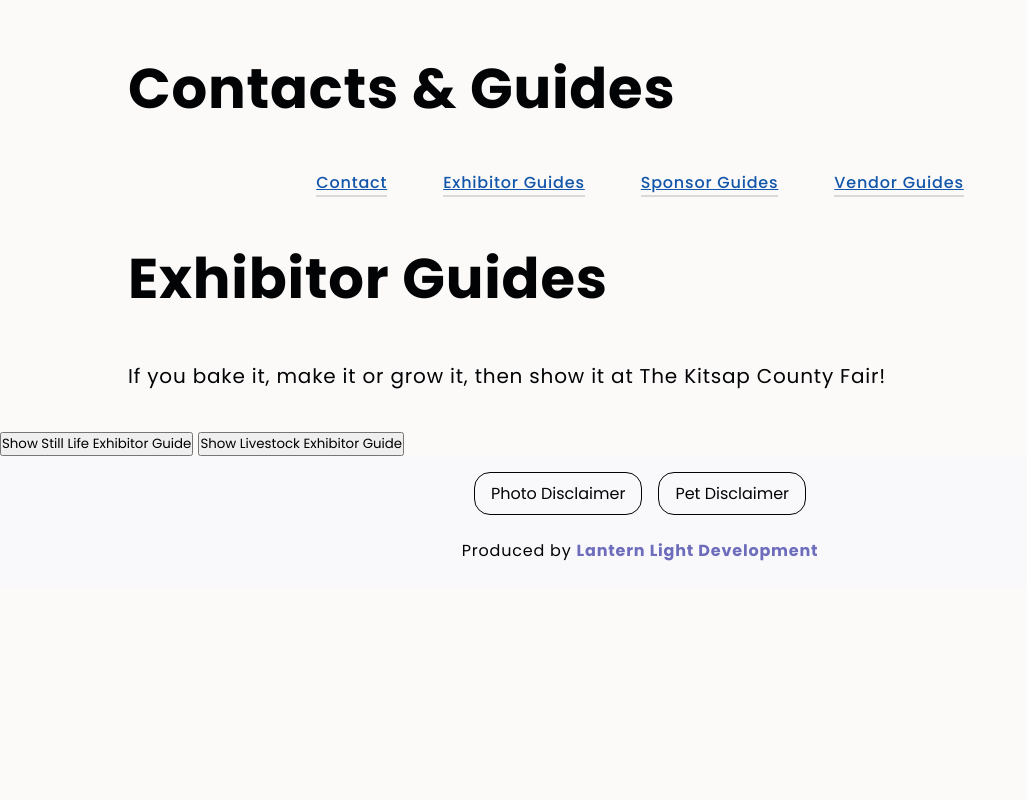
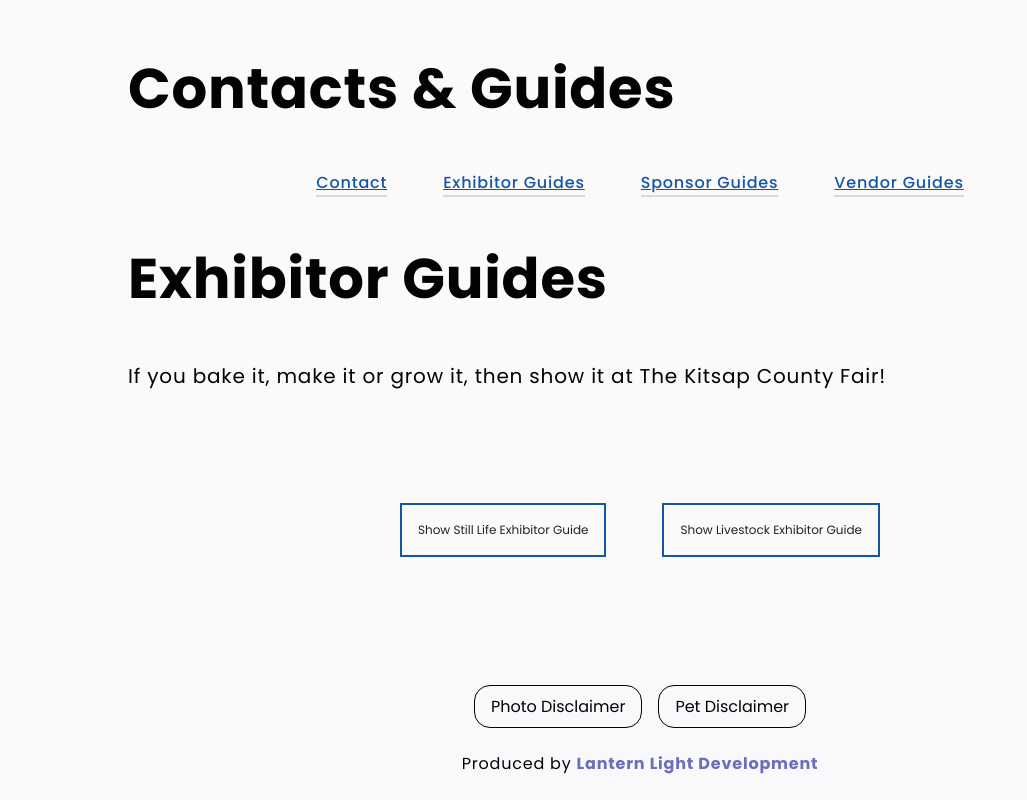
Before and after one commit to lanternLightDeveloper/newFairCity, a SvelteKit app: page /Extra/Exhibitor in a window 1280 px wide. Shown: the part 793-1593 px from the top of the page, without its empty margins (0-1027 px from the left). Before the commit the page ends 1380 px from the top, so only its background shows below. Built offline with nearby package versions, Linux system fonts and the light colour scheme.

Commit message:
Add files via upload

```diff
--- a/src/routes/Extra/+layout.svelte
+++ b/src/routes/Extra/+layout.svelte
@@ -10,9 +10,7 @@
 	<a href="/Extra/VendorGuide">Vendor Guides</a>
 </nav>
 
-<main>
 	{@render children()}
-</main>
 
 <!--svelte-ignore css_unused_selector -->
 <style>
--- a/src/routes/Extra/Exhibitor/+page.svelte
+++ b/src/routes/Extra/Exhibitor/+page.svelte
@@ -10,13 +10,16 @@
 
 <p>If you bake it, make it or grow it, then show it at The Kitsap County Fair!</p>
 
-<button onclick={() => (ShowStill = !ShowStill)}>
-	{ShowStill ? 'Hide' : 'Show'} Still Life Exhibitor Guide
-</button>
+<section>
 
-<button onclick={() => (ShowLivestock = !ShowLivestock)}>
-	{ShowLivestock ? 'Hide' : 'Show'} Livestock Exhibitor Guide
-</button>
+	<button class="btn-Ghost" onclick={() => (ShowStill = !ShowStill)}>
+		{ShowStill ? 'Hide' : 'Show'} Still Life Exhibitor Guide
+	</button>
+
+	<button class="btn-Ghost" onclick={() => (ShowLivestock = !ShowLivestock)}>
+		{ShowLivestock ? 'Hide' : 'Show'} Livestock Exhibitor Guide
+	</button>
+</section>
 
 {#if ShowStill}
 	<StillLife />
@@ -25,3 +28,19 @@
 {#if ShowLivestock}
 	<Livestock />
 {/if}
+
+
+<style>
+	section {
+		display: flex;
+		justify-content: center;
+		gap: var(--size-8);
+		margin: var(--size-10) 0;
+		flex-wrap: wrap;
+	}
+
+	button {
+		min-width: 150px;
+		font-size: var(--size-3);
+	}
+</style>
--- a/src/routes/Extra/Exhibitor/StillLife.svelte
+++ b/src/routes/Extra/Exhibitor/StillLife.svelte
@@ -77,7 +77,7 @@ Crafts & Hobbies, Home Arts, Art & Photography: <br> Sat & Sun, Aug. 9th-10th, 1
 
 
 
-<h2>Points of interest</h2>
+<h2>Entry Guides & Rules</h2>
 <section class="glass-flip-grid" style={`background-image: url('${backgroundImage}');`}>
 	{#each ExhibitorForms as formItems, i}
 		<div
--- a/src/routes/Sponsors/+page.svelte
+++ b/src/routes/Sponsors/+page.svelte
@@ -100,7 +100,7 @@
 
 	.sponsorSection > div:hover,
 	.sponsorSection > div:focus {
-		background-color: #f9f9f9;
+		background-color: var(--txt-2);
 		color: var(--bg-1);
 		outline: none;
 	}
```
Also changed, not shown: src/routes/Vendors/+page.svelte (+2 -5 lines).
